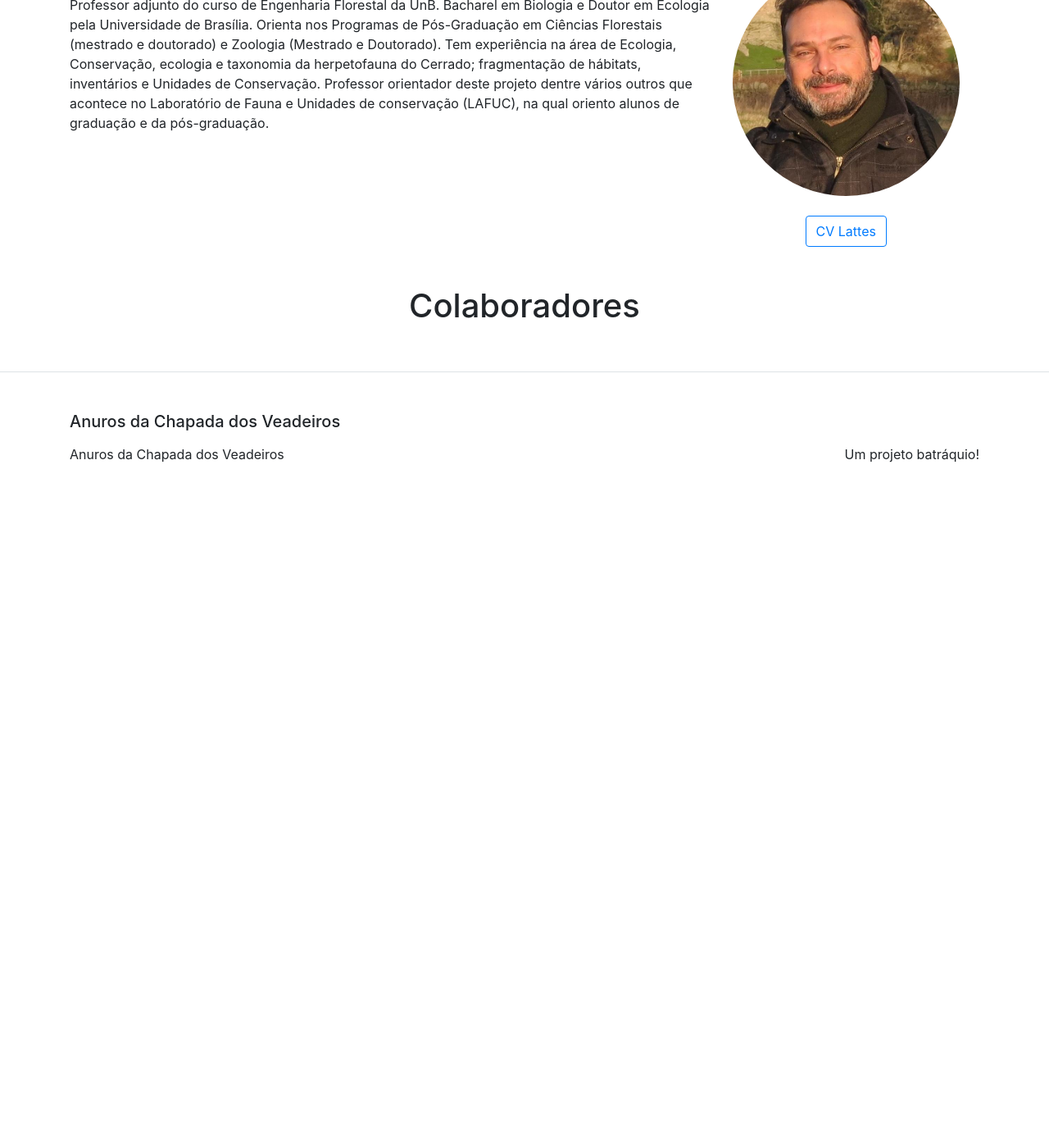
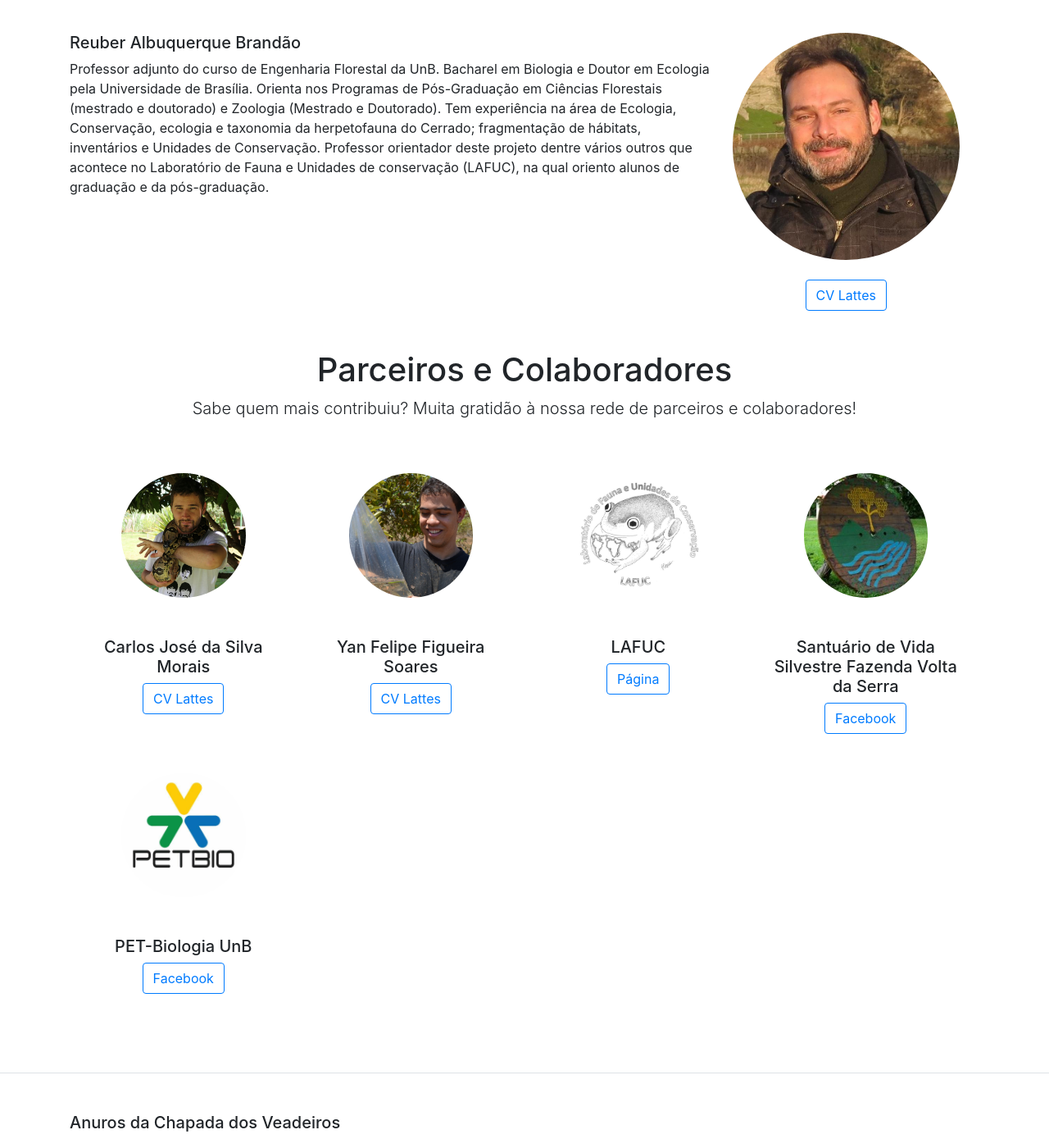
Before and after one commit to pedrosiracusa/guia_anuros_chapada, a Jekyll site: the page built from autores.html, in a window 1280 px wide and 1400 px high, scrolled down 2186 px. Shown: the whole window at 82% size. Built offline with Jekyll 4.4.1, drawn with Linux system fonts in a browser that asks for light colours; before the commit the page ends 2816 px from its top, so only the background shows below that; some of the changed text lies outside the part shown.

Commit message:
Adding collaborators to authors page

```diff
--- a/autores.html
+++ b/autores.html
@@ -5,8 +5,9 @@ title: Autores
 
 
 <h1 class="text-center">Autores</h1>
+<p class="text-center lead">Conheça o time responsável pela construção deste projeto</p>
 
-<div class="row mb-5">
+<div class="row my-5">
   <div class="media">
     <img class="w-25 rounded-circle mb-4 mx-4" src="{{site.baseurl}}/assets/img/authors-avatar/ana_avatar.jpg" alt="Generic placeholder image">
     <div class="media-body">
@@ -108,4 +109,39 @@ title: Autores
 </div>
 
 
-<h1 class="text-center">Colaboradores</h1>
+<h1 class="text-center">Parceiros e Colaboradores</h1>
+<p class="text-center lead">Sabe quem mais contribuiu? Muita gratidão à nossa rede de parceiros e colaboradores!</p>
+
+<div class="row mb-5">
+
+  <div class="col-sm-3 text-center">
+    <img class="image-fluid rounded-circle p-lg-5" src="{{site.baseurl}}/assets/img/authors-avatar/carlos_avatar.jpg" alt="Generic placeholder image">
+    <h5>Carlos José da Silva Morais</h5>
+      <a class="btn btn-outline-primary mx-1" href="http://buscatextual.cnpq.br/buscatextual/visualizacv.do?metodo=apresentar&id=K4672525A6" target="_blank" role="button">CV Lattes</a>
+  </div>
+
+  <div class="col-sm-3 text-center text-center">
+    <img class="image-fluid rounded-circle p-lg-5" src="{{site.baseurl}}/assets/img/authors-avatar/yan_avatar.png" alt="Generic placeholder image">
+    <h5>Yan Felipe Figueira Soares</h5>
+      <a class="btn btn-outline-primary mx-1" href="http://buscatextual.cnpq.br/buscatextual/visualizacv.do?metodo=apresentar&id=K4859576Z6" target="_blank" role="button">CV Lattes</a>
+  </div>
+
+  <div class="col-sm-3 text-center">
+    <img class="image-fluid rounded-circle p-lg-5" src="{{site.baseurl}}/assets/img/authors-avatar/lafuc_avatar.jpg" alt="Generic placeholder image">
+    <h5>LAFUC</h5>
+      <a class="btn btn-outline-primary mx-1" href="https://www.lafuc.com/" target="_blank" role="button">Página</a>
+  </div>
+
+  <div class="col-sm-3 text-center">
+    <img class="image-fluid rounded-circle p-lg-5" src="{{site.baseurl}}/assets/img/authors-avatar/fvs_avatar.jpg" alt="Generic placeholder image">
+    <h5>Santuário de Vida Silvestre Fazenda Volta da Serra</h5>
+      <a class="btn btn-outline-primary mx-1" href="https://www.facebook.com/santuariovoltadaserra/" target="_blank" role="button">Facebook</a>
+  </div>
+
+  <div class="col-sm-3 text-center">
+    <img class="image-fluid rounded-circle p-lg-5" src="{{site.baseurl}}/assets/img/authors-avatar/pet_avatar.jpg" alt="Generic placeholder image">
+    <h5>PET-Biologia UnB</h5>
+      <a class="btn btn-outline-primary mx-1" href="https://www.facebook.com/unbpetbio/" target="_blank" role="button">Facebook</a>
+  </div>
+
+</div>
```
Also changed, not shown: assets/img/authors-avatar/ana.webp (deleted), assets/img/authors-avatar/bia.webp (deleted), assets/img/authors-avatar/carlos_avatar.jpg (added), assets/img/authors-avatar/fvs_avatar.jpg (added), assets/img/authors-avatar/lafuc_avatar.jpg (added), assets/img/authors-avatar/pet_avatar.jpg (added), assets/img/authors-avatar/yan_avatar.png (added).
